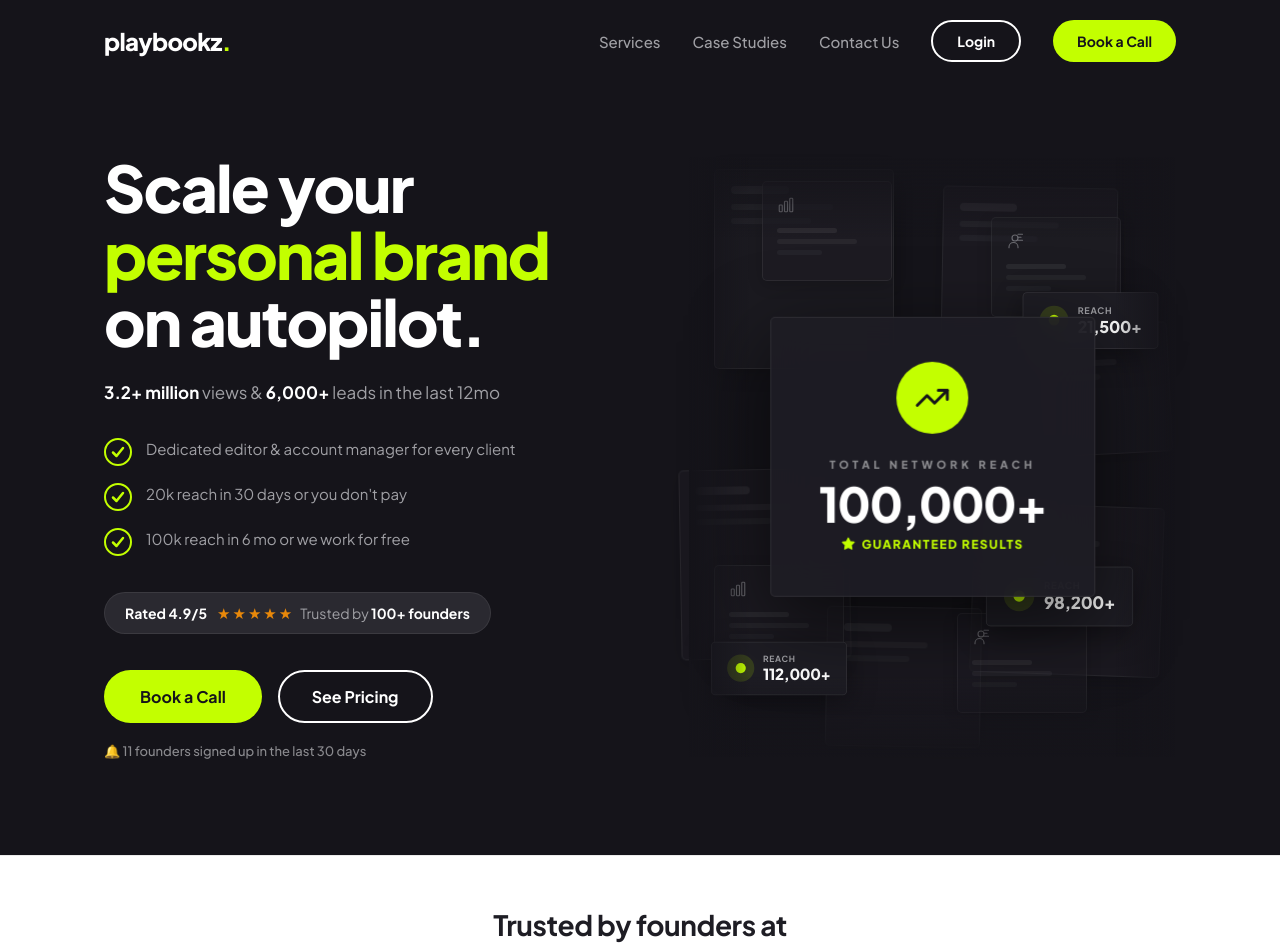
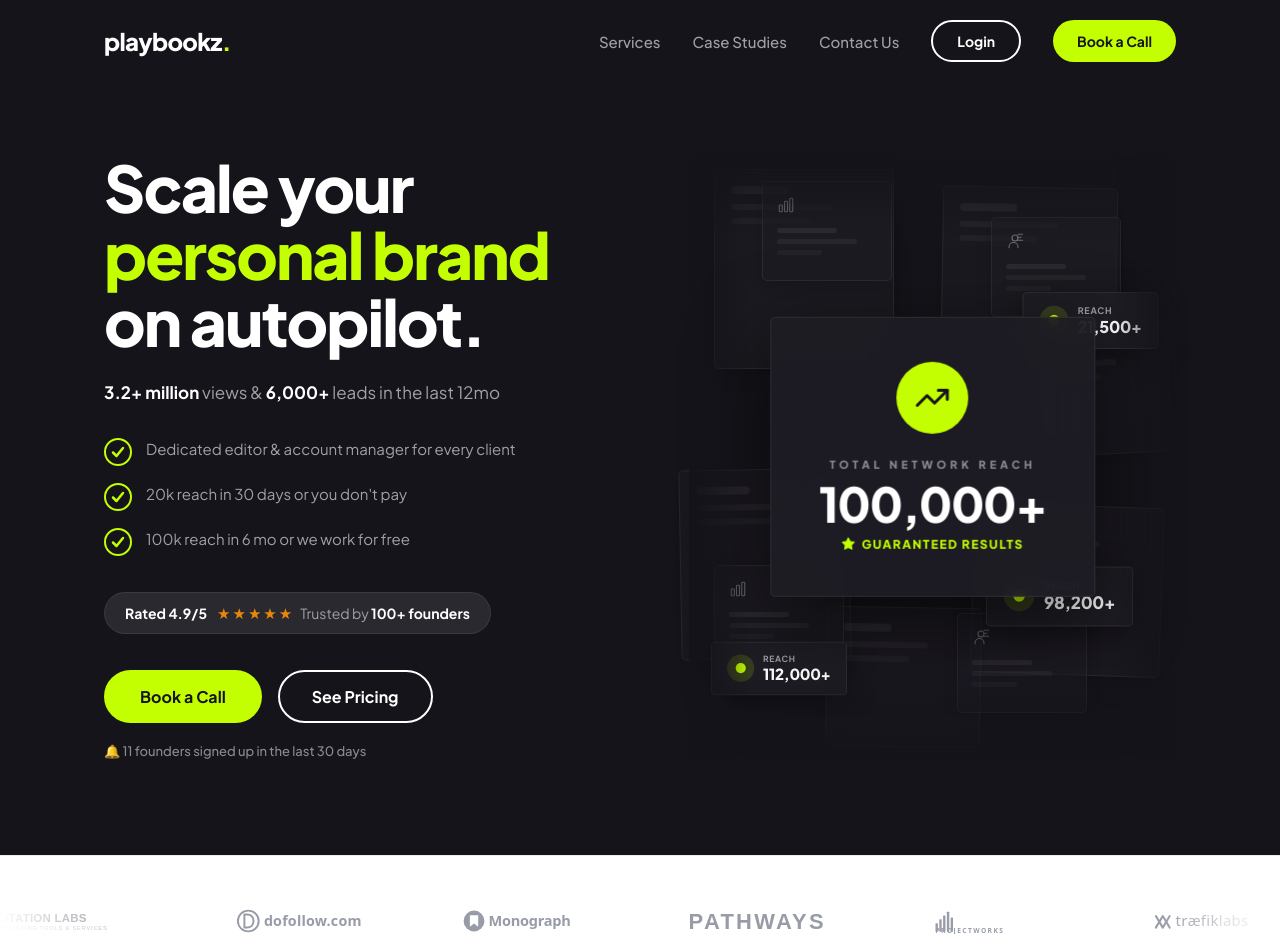
Before and after one commit to PlaybookzLLC/playbookz-v2-website, a React (Vite) app: page / in a window 1280 px wide. Shown: the top 952 px of the page. Built offline with nearby package versions, Linux system fonts and the light colour scheme.

Commit message:
Remove logo bar heading
https://claude.ai/code/session_01DDzjVJ61C7qHF2oYyKZPLJ

```diff
--- a/src/components/HeroSection.jsx
+++ b/src/components/HeroSection.jsx
@@ -366,13 +366,6 @@ export default function HeroSection() {
         background: tokens.colors.white, padding: "52px 0",
         overflow: "hidden", position: "relative", zIndex: 10,
       }}>
-        <div style={{ maxWidth: "1200px", margin: "0 auto", padding: "0 64px", marginBottom: "60px" }}>
-          <p style={{
-            fontSize: tokens.typography.sizes.headingLG.size, fontWeight: tokens.typography.sizes.headingLG.weight, lineHeight: tokens.typography.sizes.headingLG.lineHeight,
-            letterSpacing: tokens.typography.sizes.headingLG.tracking, color: "#1E1D24",
-            textAlign: "center", margin: 0,
-          }}>Trusted by founders at</p>
-        </div>
         <div style={{ position: "relative", width: "100%", overflow: "hidden" }}>
           <div style={{ position: "absolute", top: 0, left: 0, bottom: 0, width: "120px", background: `linear-gradient(to right, ${tokens.colors.white}, transparent)`, zIndex: 2, pointerEvents: "none" }} />
           <div style={{ position: "absolute", top: 0, right: 0, bottom: 0, width: "120px", background: `linear-gradient(to left, ${tokens.colors.white}, transparent)`, zIndex: 2, pointerEvents: "none" }} />
```
